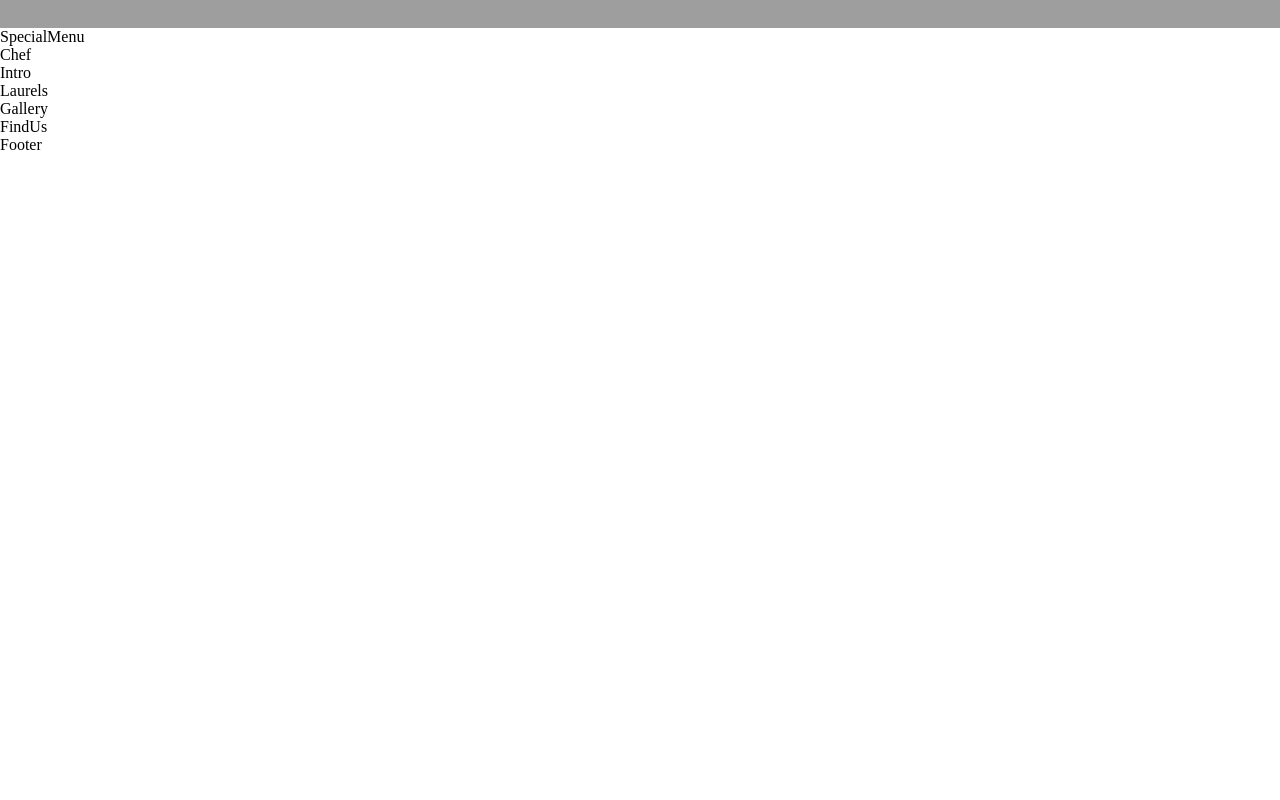
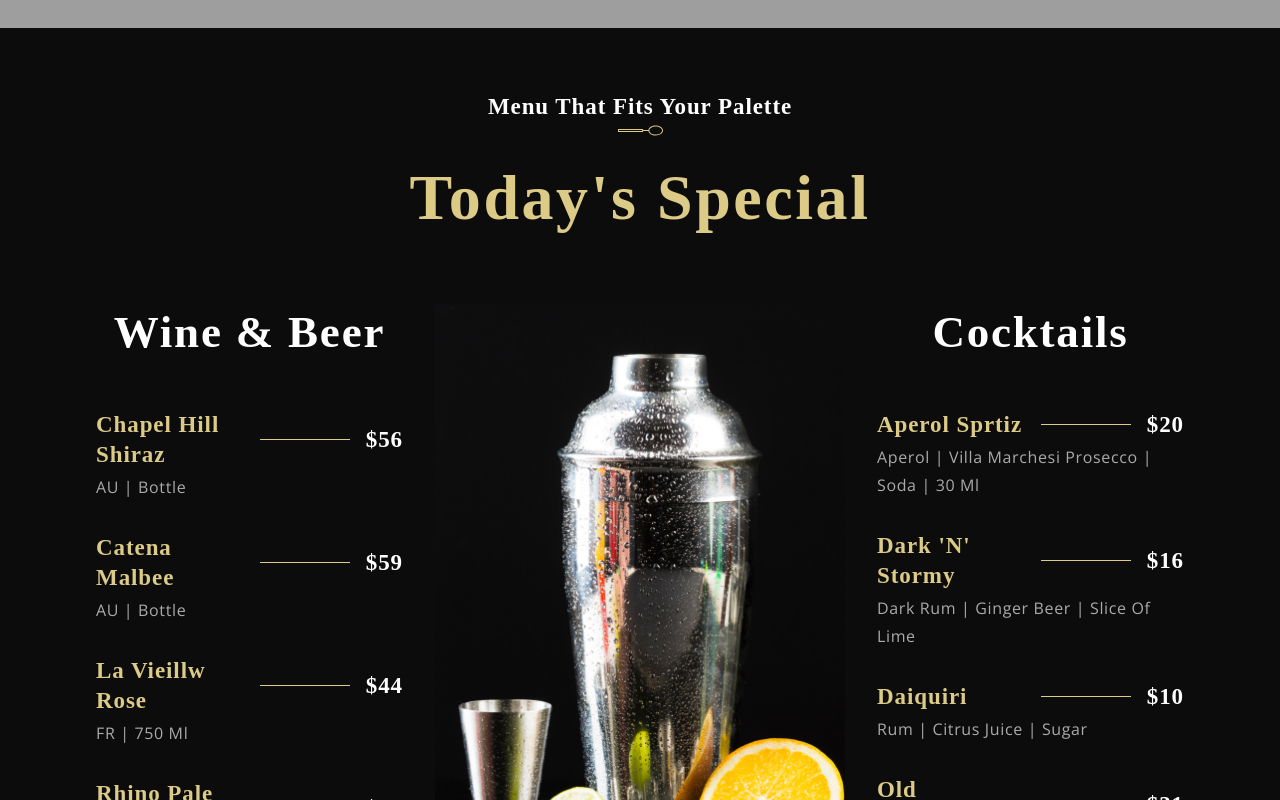
Before and after one commit to gwolf97/restaurant-app, a React (Create React App) app: page / in a window 1280 px wide. Shown: the part 2220-3020 px from the top of the page. Before the commit the page ends 2374 px from the top, so only its background shows below. Built offline with nearby package versions, Linux system fonts and the light colour scheme; grey boxes are pictures that could not be loaded; a web font is replaced by a local one.

Commit message:
Special menu section

```diff
--- a/src/components/Menuitem/MenuItem.css
+++ b/src/components/Menuitem/MenuItem.css
@@ -0,0 +1,35 @@
+.app__menuitem{
+    width: 100%;
+    margin: 1rem 0;
+
+    display: flex;
+    flex-direction: column;
+}
+
+.app__menuitem-head{
+    display: flex;
+    justify-content: space-between;
+    align-items: center;
+}
+
+.app__menuitem-sub{
+    width: 100%;
+    margin-top: 0.2rem;
+}
+
+.app__menuitem-name{
+    flex: 1;
+}
+
+.app__menuitem-dash{
+    width: 90px;
+    height: 1px;
+    background-color: var(--color-golden);
+    margin: 0 1rem;
+}
+
+.app__menuitem-price{
+    display: flex;
+    justify-content: flex-end;
+    align-items: flex-end;
+}
--- a/src/components/Menuitem/MenuItem.jsx
+++ b/src/components/Menuitem/MenuItem.jsx
@@ -2,9 +2,27 @@ import React from 'react';
 
 import './MenuItem.css';
 
-const MenuItem = () => (
-  <div>
-    MenuItem
+const MenuItem = ({title, price, tags}) => (
+  <div className='app__menuitem'>
+    <div className='app__menuitem-head'>
+      <div className='app__menuitem-name'>
+        <p className='p__cormorant' style={{color:"#dcca87"}}>
+          {title}
+        </p>
+      </div>
+
+      <div className='app__menuitem-dash' />
+
+      <div className='app__menuitem-price'>
+        <p className='p__cormorant'>
+          {price}
+        </p>
+      </div>
+    </div>
+
+    <div className='app__menuitem-sub'>
+      <p className='p__opensans' style={{color:"#aaa"}}>{tags}</p>
+    </div>
   </div>
 );
 
--- a/src/container/Menu/SpecialMenu.css
+++ b/src/container/Menu/SpecialMenu.css
@@ -0,0 +1,86 @@
+.app__specialMenu {
+    flex-direction: column;
+    background: var(--color-black);
+}
+
+.app__specialMenu-title {
+    margin-bottom: 2rem;
+    text-align: center;
+}
+
+.app__specialMenu-menu {
+    width: 100%;
+    margin: 2rem 0;
+
+    display: flex;
+    justify-content: center;
+    align-items: flex-start;
+    flex-direction: row;
+}
+
+.app__specialMenu-menu_heading {
+    font-family: var(--font-base);
+    font-weight: 600;
+    font-size: 45px;
+    line-height: 58.5px;
+    letter-spacing: 0.04em;
+    color: var(--color-white);
+}
+
+.app__specialMenu_wine,
+.app__specialMenu_cocktails {
+    flex: 1;
+    width: 100%;
+    flex-direction: column;
+}
+
+.app__specialMenu-menu_img {
+    width: 410px;
+    margin: 0 2rem;
+}
+
+.app__specialMenu-menu_img img {
+    width: 100%;
+    height: auto;
+}
+
+.app__specialMenu_menu_items {
+    display: flex;
+    flex-direction: column;
+
+    margin: 2rem 0;
+    width: 100%;
+}
+
+@media screen and (min-width: 2000px) {
+    .app__specialMenu-menu_img {
+        width: 650px;
+    }
+
+    .app__specialMenu-menu_img img {
+        height: 920px;
+    }
+}
+
+@media screen and (max-width: 1150px) {
+    .app__specialMenu-menu {
+        flex-direction: column;
+        align-items: center;
+        width: 100%;
+    }
+
+    .app__specialMenu-menu_img {
+        margin: 3rem 0;
+    }
+}
+
+@media screen and (max-width: 650px) {
+    .app__specialMenu-menu_img {
+        width: 100%;
+    }
+
+    .app__specialMenu-menu_heading {
+        font-size: 35px;
+        line-height: 48.5px;
+    }
+}
--- a/src/container/Menu/SpecialMenu.jsx
+++ b/src/container/Menu/SpecialMenu.jsx
@@ -1,10 +1,43 @@
 import React from 'react';
+import {images, data} from "../../constants"
+import {SubHeading, MenuItem} from "../../components"
 
 import './SpecialMenu.css';
 
 const SpecialMenu = () => (
-  <div>
-    SpecialMenu
+  <div className='app__specialMenu flex__center section__padding' id="menu">
+    <div className='app__specialMenu-title'>
+        <SubHeading title="Menu that fits your palette"/>
+        <h1 className='headtext__cormorant'>Today's Special</h1>
+    </div>
+
+    <div className='app__specialMenu-menu'>
+      <div className='app__specialMenu_wine flex__center'>
+        <p className='app__specialMenu-menu_heading'>Wine & Beer</p>
+        <div className='app__specialMenu_menu_items'>
+          {data.wines.map((wine, index)=>(
+            <MenuItem key={wine.title + index} title={wine.title} price={wine.price} tags={wine.tags}/>
+          ))}
+        </div>
+      </div>
+
+      <div className='app__specialMenu-menu_img'>
+        <img src={images.menu} alt="menu img" />
+      </div>
+
+      <div className='app__specialMenu_cocktails flex__center'>
+        <p className='app__specialMenu-menu_heading'>Cocktails</p>
+        <div className='app__specialMenu_menu_items'>
+          {data.cocktails.map((cocktail, index)=>(
+           <MenuItem key={cocktail.title + index} title={cocktail.title} price={cocktail.price} tags={cocktail.tags}/>
+          ))}
+        </div>
+      </div>
+    </div>
+
+    <div style={{marginTop:"25px"}}>
+        <button type='button' className='custom__button'>View More</button>
+    </div>
   </div>
 );
 
```
